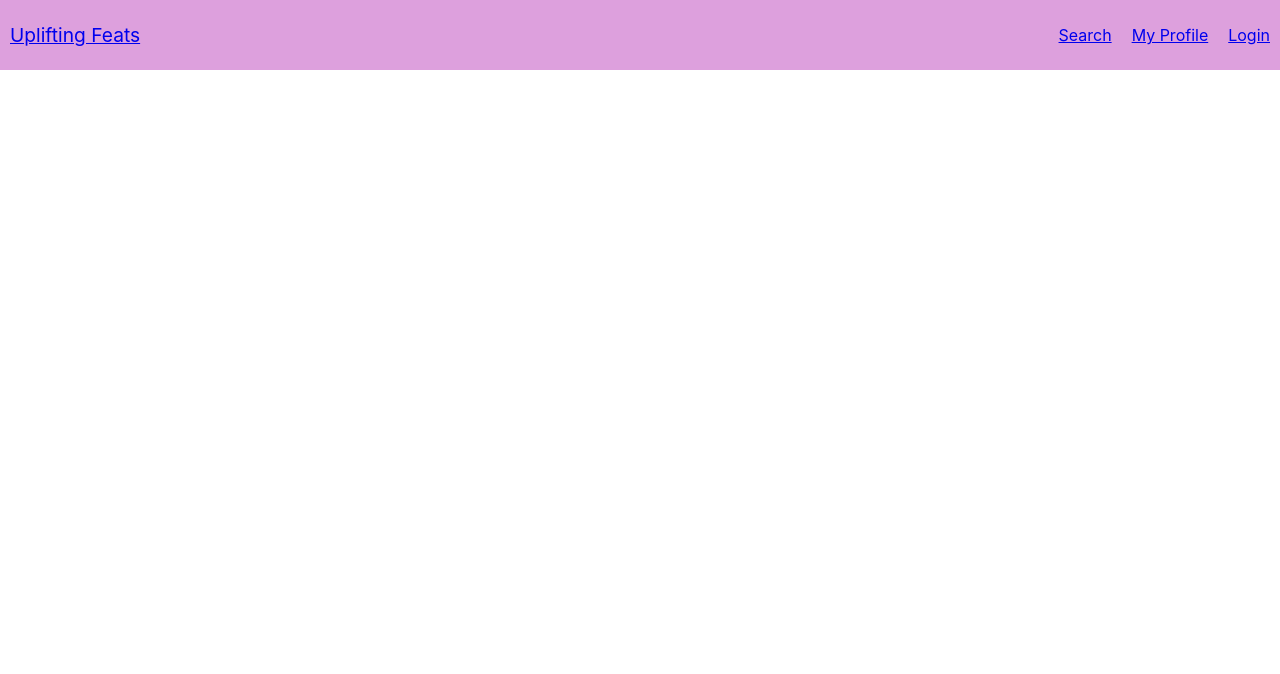
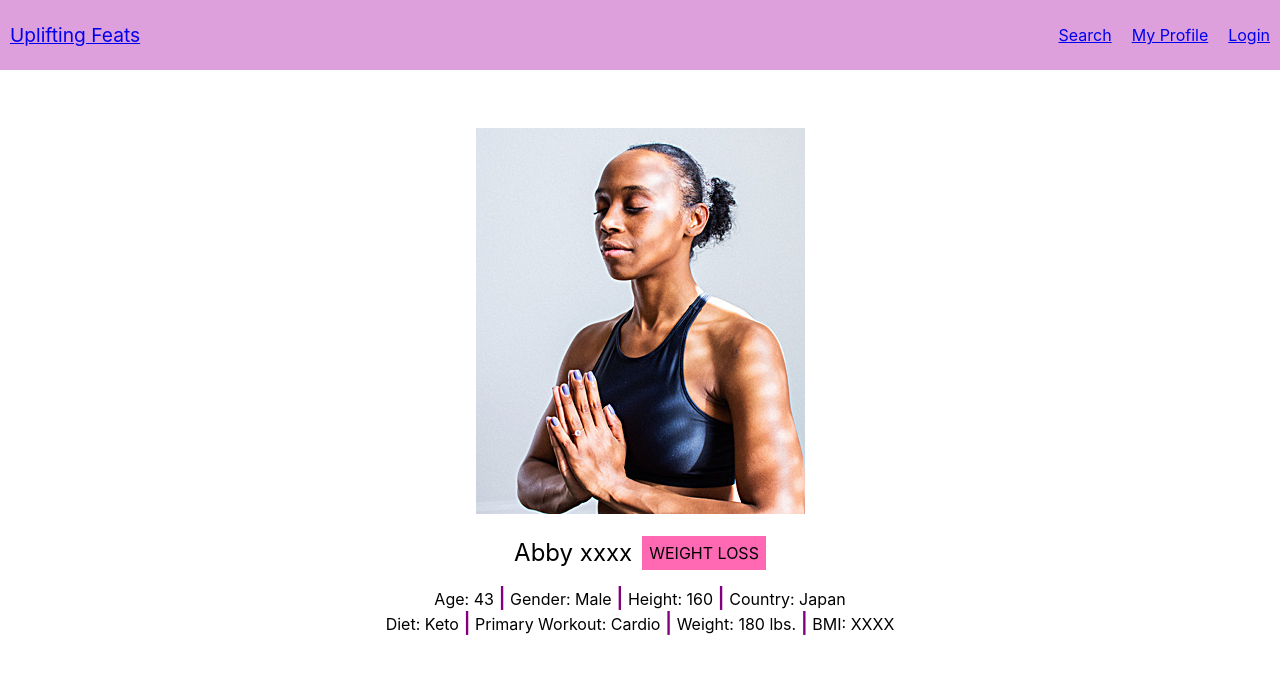
Before and after one commit to Joe-Grewal/Uplifting-Feats, a React (Create React App) app in the folder client/: page / in a window 1280 px wide. Shown: the top 674 px of the page. Built offline with nearby package versions, Linux system fonts and the light colour scheme.

Commit message:
Work on Bio Component

```diff
--- a/client/src/components/App.js
+++ b/client/src/components/App.js
@@ -1,11 +1,13 @@
 import React from 'react';
 import '../styles/App.scss';
 import Nav from './Nav';
+import Bio from './Bio';
 
 export default function App() {
   return (
+    <>
     <Nav/>
-    // <div className="App">
-    // </div>
+    <Bio/>
+    </>
   );
 }
--- a/client/src/components/Bio.js
+++ b/client/src/components/Bio.js
@@ -0,0 +1,18 @@
+import React from "react";
+import Profile from "../images/Abby.jpg"
+export default function Bio () {
+
+  return (
+    <div className="picturebox">
+      <img src={Profile} alt="profile"/>
+        <section>
+          <div className="name_and_goal">
+            <p className="name">Abby xxxx</p>
+            <span className="fitnessgoal">WEIGHT LOSS</span>
+          </div>
+          <p className="profilestats">Age: 43 <span className="stick">|</span> Gender: Male <span className="stick">|</span> Height: 160 <span className="stick">|</span> Country: Japan <br></br> Diet: Keto <span className="stick">|</span> Primary Workout: Cardio <span className="stick">|</span>  Weight: 180 lbs. <span className="stick">|</span> BMI: XXXX </p>
+        </section>
+    </div>
+
+  )
+}
--- a/client/src/styles/App.scss
+++ b/client/src/styles/App.scss
@@ -1,3 +1,5 @@
+/* nav component */
+
 .navigation{
   position: fixed;
   display: flex;
@@ -16,3 +18,46 @@
 .navlinks, a {
   padding: 10px;
 }
+
+
+/* bio component */
+
+.picturebox {
+  padding-top: 10%;
+  display: flex;
+  flex-direction: column;
+  align-items: center;
+}
+
+.name_and_goal {
+  display: flex;
+  flex-direction: row;
+  justify-content: center;
+  margin-bottom: -5px;
+}
+
+.name {
+  font-size: 1.5em;
+  display: inline;
+  padding-right: 10px;
+  text-align: center;
+}
+
+.fitnessgoal {
+  align-self: center;
+  font-size: 1em;
+  background-color: hotpink;
+  padding: 7px;
+}
+
+.profilestats {
+  margin: 0;
+  text-align: center;
+  line-height: 1.5em;
+}
+
+.stick {
+  font-size: 1.25em;
+  font-weight: 600;
+  color: purple;
+}
```
Also changed, not shown: client/src/images/Abby.jpg (added).
